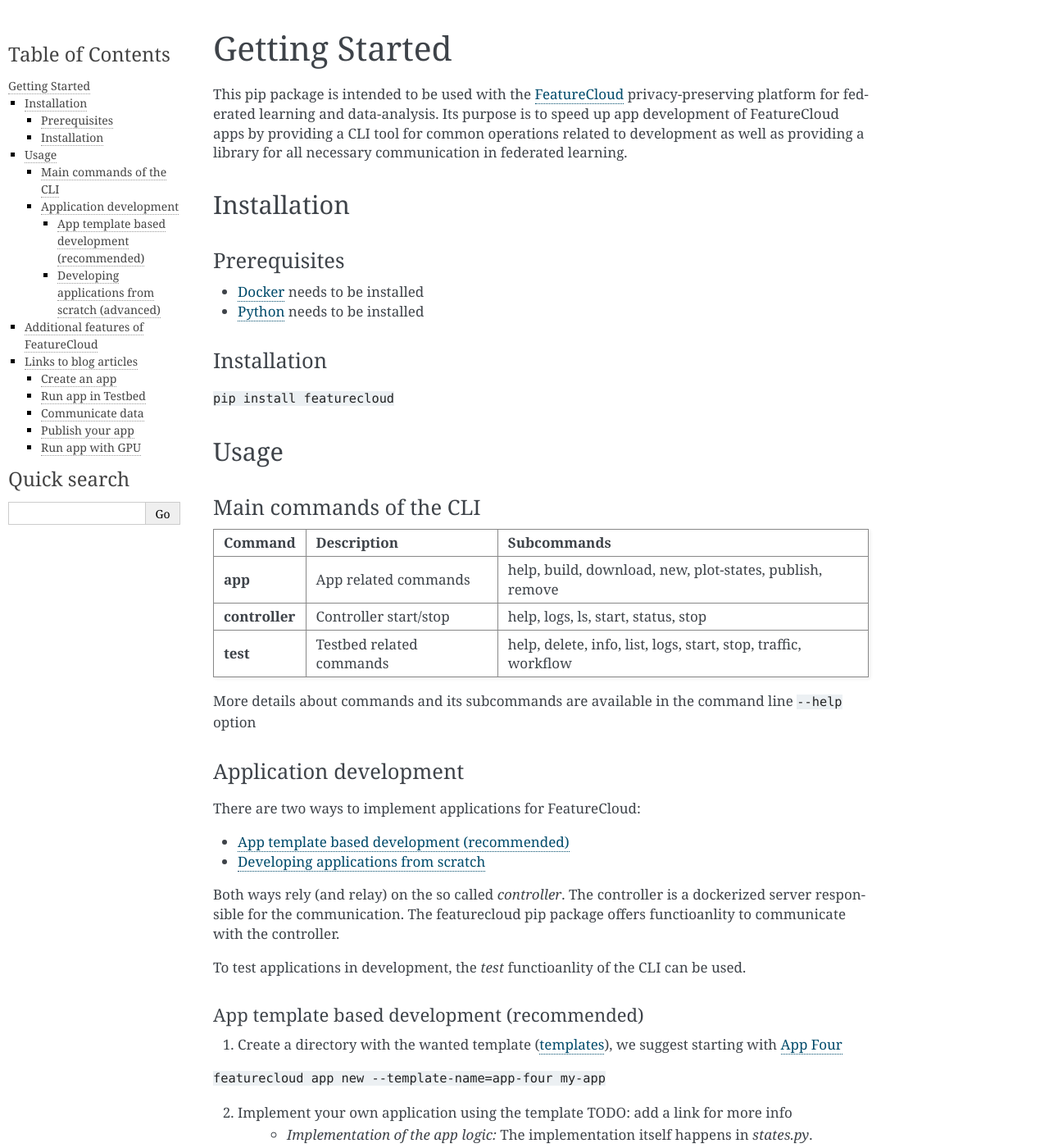
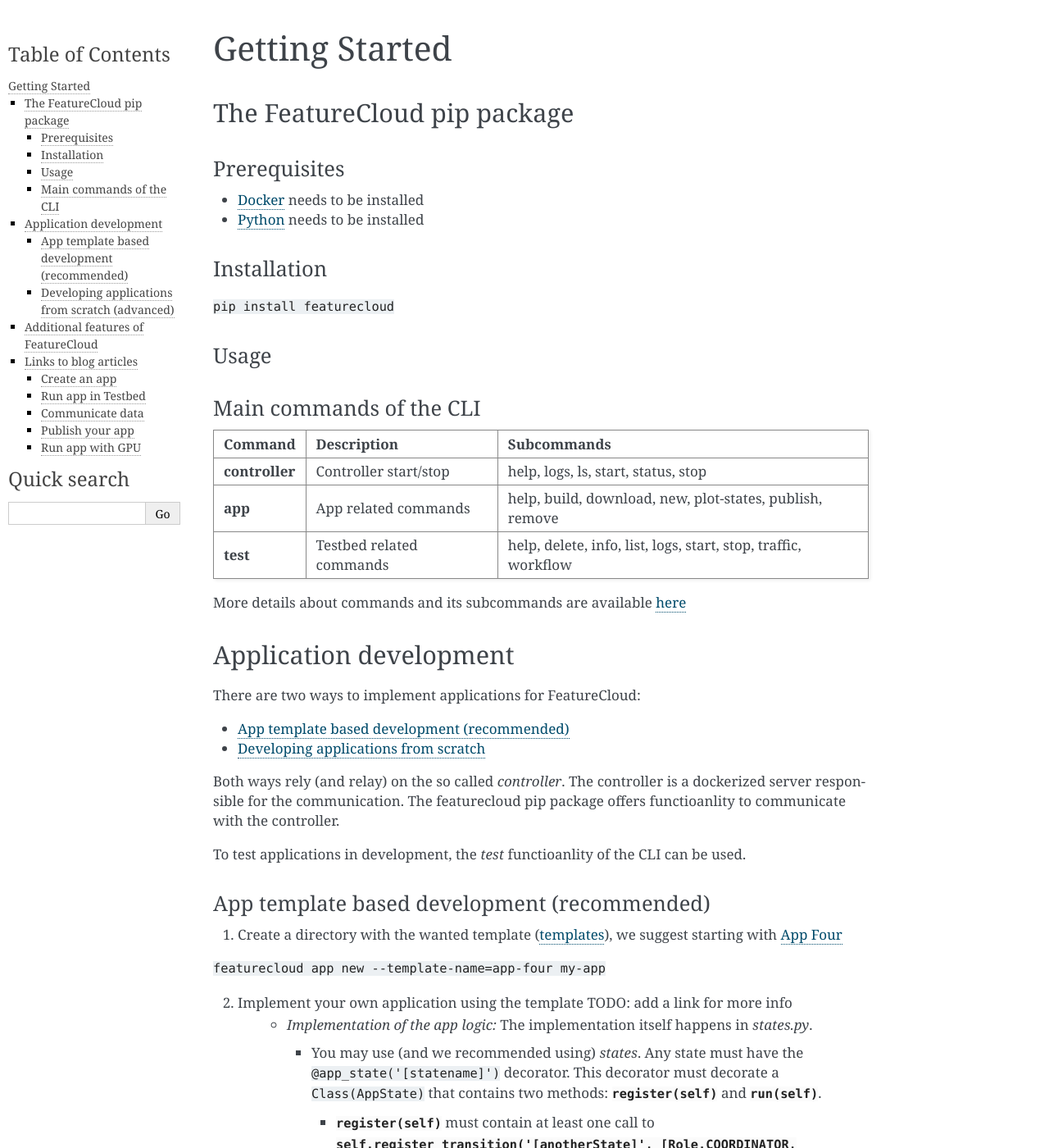
Before and after one commit to FeatureCloud/FeatureCloud, a Sphinx documentation site: the page built from docs/getting_started.rst, in a window 1280 px wide and 1400 px high. Shown: the whole window at 82% size. Built offline with Sphinx 7.4.7, drawn with Linux system fonts in a browser that asks for light colours.

Commit message:
Restructure help

```diff
--- a/docs/getting_started.rst
+++ b/docs/getting_started.rst
@@ -1,14 +1,9 @@
 ===============
 Getting Started
 ===============
-This pip package is intended to be used with the `FeatureCloud <https://featurecloud.ai/>`_
-privacy-preserving platform for federated learning and data-analysis.
-Its purpose is to speed up app development of FeatureCloud apps by providing a
-CLI tool for common operations related to development as well as providing a
-library for all necessary communication in federated learning.
 
-Installation
-------------
+The FeatureCloud pip package
+----------------------------
 
 Prerequisites
 ^^^^^^^^^^^^^
@@ -20,7 +15,7 @@
 ``pip install featurecloud``
 
 Usage
------
+^^^^^
 
 Main commands of the CLI
 ^^^^^^^^^^^^^^^^^^^^^^^^
@@ -28,17 +23,16 @@
 ========================= ========================= =========================
 Command                   Description               Subcommands
 ========================= ========================= =========================
+**controller**            Controller start/stop     help, logs, ls, start, status, stop
 **app**                   App related commands      help, build, download, new, plot-states, publish, remove
-**controller**            Controller start/stop     help, logs, ls, start, status, stop
 **test**                  Testbed related commands  help, delete, info, list, logs, start, stop, traffic, workflow
 ========================= ========================= =========================
 
-More details about commands and its subcommands are available in the command
-line ``--help`` option
+More details about commands and its subcommands are available `here <./pip_package_doc.html>`_
 
 
 Application development
-^^^^^^^^^^^^^^^^^^^^^^^
+-----------------------
 There are two ways to implement applications for FeatureCloud:
 
 - :ref:`App template based development (recommended) <app temp anchor>`
@@ -54,7 +48,7 @@
 .. _app temp anchor:
 
 App template based development (recommended)
-""""""""""""""""""""""""""""""""""""""""""""
+^^^^^^^^^^^^^^^^^^^^^^^^^^^^^^^^^^^^^^^^^^^^
 
 1. Create a directory with the wanted template (:ref:`templates <app templates>`), we suggest starting with :ref:`App Four <app four>`
 
@@ -144,7 +138,7 @@
 * **App Four:** The `App Four template <https://github.com/FeatureCloud/app-four/>`_ contains four states and supports three scenarios (Centralized, Simulation, and Federated) in two modes (Native and Containerized).
 
 Developing applications from scratch (advanced)
-"""""""""""""""""""""""""""""""""""""""""""""""
+^^^^^^^^^^^^^^^^^^^^^^^^^^^^^^^^^^^^^^^^^^^^^^^
 Steps for creating your federated application from scratch:
 
 1. Using any language of your choice, create a HTTP-Server that accepts requests
--- a/docs/index.rst
+++ b/docs/index.rst
@@ -3,8 +3,11 @@
    You can adapt this file completely to your liking, but it should at least
    contain the root `toctree` directive.
 
-Welcome to Featurecloud's documentation!
+Welcome to the Featurecloud developer documentation!
 ======================================================
+
+This documentation is intended to be used by developers who are working on applications in the FeatureCloud environment.
+
 
 .. toctree::
    :maxdepth: 2
```
Also changed, not shown: docs/pip_package_doc.md (+5 -0 lines).
